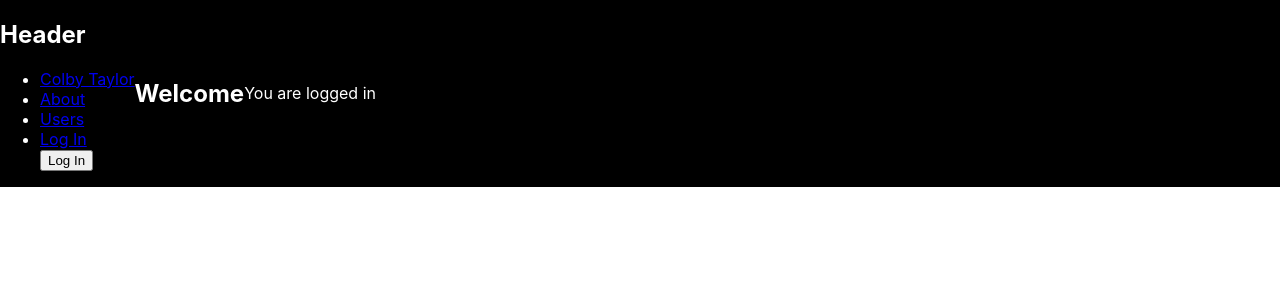
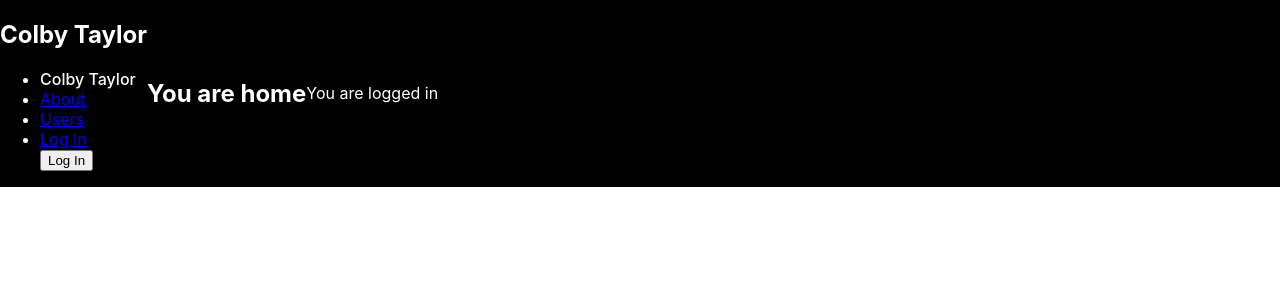
Before and after one commit to ColbyWTaylor/colbytaylor.com, a React (Create React App) app: page / in a window 1280 px wide. Shown: the top 300 px of the page. Built offline with nearby package versions, Linux system fonts and the light colour scheme.

Commit message:
link update

```diff
--- a/src/App.css
+++ b/src/App.css
@@ -66,7 +66,9 @@ body {
   color: white;
 }
 
-.logo .logo:visited {
+.logo, .logo:visited, li>.logo {
   color: white;
   font-weight: 500;
+  text-decoration: none;
+  list-style: none;
 }
--- a/src/App.js
+++ b/src/App.js
@@ -34,7 +34,7 @@ function App() {
     <Router>
       <div className="content">
         <nav>
-          <Header />
+          <Header siteName="Colby Taylor" />
           <ul>
             <li>
               <Link to="/" className="logo">
@@ -68,7 +68,7 @@ function App() {
 function Home() {
   return (
     <>
-      <h2>Welcome</h2>
+      <h2>You are home</h2>
       <p>You are logged in</p>
     </>
   );
@@ -108,10 +108,12 @@ const Register = () => {
   );
 };
 
-const Header = () => {
+const Header = (props) => {
   return (
     <>
-      <h1>Header</h1>
+      <Link to="/" className="logo">
+        <h1>{props.siteName}</h1>
+      </Link>
     </>
   );
 };
```
